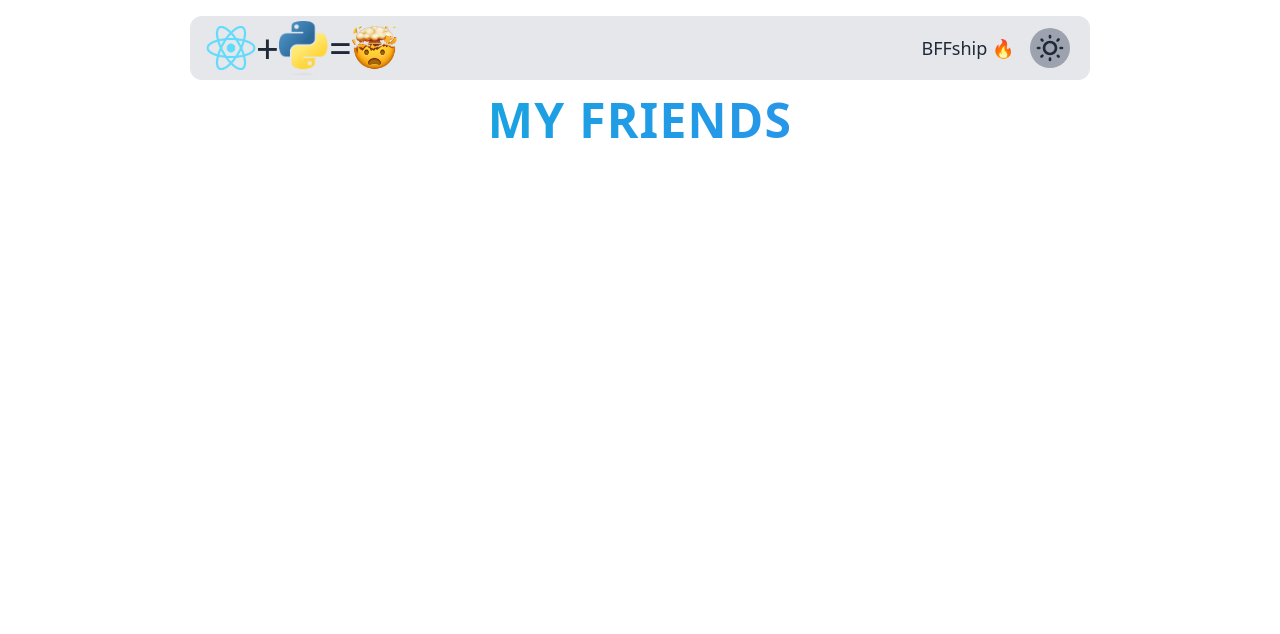
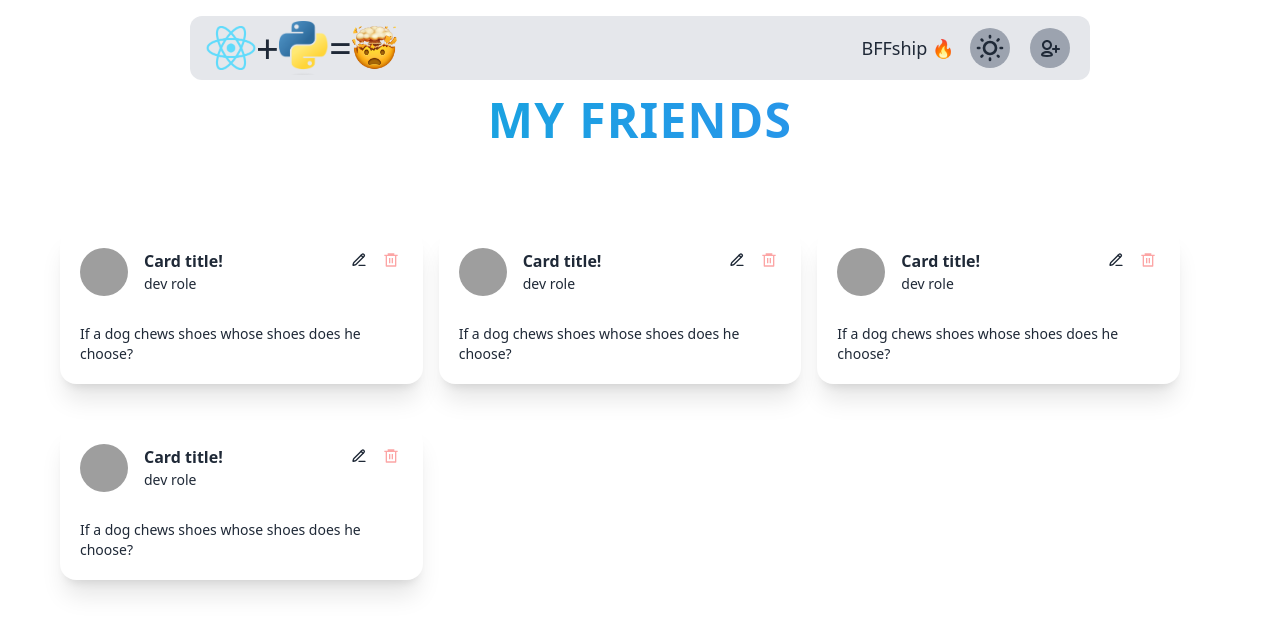
Before and after one commit to houssemchatibi/friends_list_app, a React (Vite) app in the folder frontend/: page / in a window 1280 px wide. Shown: the top 634 px of the page. Built offline with nearby package versions, Linux system fonts and the light colour scheme; grey boxes are pictures that could not be loaded.

Commit message:
create friends cards

```diff
--- a/frontend/package.json
+++ b/frontend/package.json
@@ -18,7 +18,8 @@
     "framer-motion": "^11.3.31",
     "postcss": "^8.4.44",
     "react": "^18.3.1",
-    "react-dom": "^18.3.1"
+    "react-dom": "^18.3.1",
+    "react-icons": "^5.3.0"
   },
   "devDependencies": {
     "@eslint/js": "^9.9.0",
@@ -31,6 +32,6 @@
     "eslint-plugin-react-refresh": "^0.4.9",
     "globals": "^15.9.0",
     "tailwindcss": "^3.4.10",
-    "vite": "^5.4.1"
+    "vite": "^5.4.3"
   }
 }
--- a/frontend/src/App.jsx
+++ b/frontend/src/App.jsx
@@ -1,11 +1,13 @@
 
+import { useState } from "react"
 import Navbar from "./components/Navbar"
+import UserGrid from "./components/UserGrid"
 
 
 
 function App() {
 
-
+const [users,setUsers] = useState();
   return (
     <div>
       <Navbar />
@@ -13,7 +15,7 @@ function App() {
       bg-gradient-to-r from-cyan-500 to-blue-500 bg-clip-text text-transparent">
         My friends
       </p>
-
+      <UserGrid users={users} setUsers={setUsers} />
     </div>
   )
 }
--- /dev/null
+++ b/frontend/src/components/CreateUserModal.jsx
@@ -0,0 +1,67 @@
+import React from 'react'
+import { TiUserAddOutline } from "react-icons/ti";
+
+const CreateUserModal = () => {
+
+  const closeModal = (e) => {
+    e.modal('hide');
+  }
+  return (
+    <div>
+      <button className=' bg-gray-400 rounded-full h-10 w-10 m-1 flex items-center justify-center'
+        onClick={() => document.getElementById('my_modal_2').showModal()}>
+        <TiUserAddOutline className='h-6 w-6' />
+      </button>
+      <dialog id="my_modal_2" className="modal flex items-start justify-center mt-20">
+        <div className="modal-box">
+          <form method="dialog">
+
+            <button className="btn btn-sm btn-circle btn-ghost absolute right-2 top-2">✕</button>
+          </form>
+          <h3 className="font-bold text-lg mb-5">My New Friend ❤️</h3>
+          <form className="max-w-sm mx-auto">
+
+            <div className='flex justify-between '>
+              <div className=" w-[48%] mb-5">
+                <label className="block mb-2 text-sm font-medium ">Full Name</label>
+                <input type="text" placeholder="Your Name" className="input input-bordered w-full  max-w-xs" required />
+              </div>
+              <div className="w-[48%] mb-5">
+                <label  className="block mb-2 text-sm font-medium">Your password</label>
+                <input type="text" placeholder="Your Role" className="input input-bordered w-full  max-w-xs" required />
+              </div>
+            </div>
+            <div className="mb-5">
+              <label className="block mb-2 text-sm font-medium">Description</label>
+              <textarea type="text" placeholder="Type here" rows="4" className="input input-bordered input-lg w-full text-sm focus:ring-blue-500 focus:border-blue-500 " />
+            </div>
+
+            <div className="flex mb-5">
+
+              <div className="flex items-center mx-3 ">
+                <input type="radio" name="radio-1" className="radio" />
+                <label htmlFor="inline-radio" className="ms-2 text-sm font-medium">Male</label>
+              </div>
+              <div className="flex items-center mx-3">
+                <input type="radio" name="radio-1" className="radio" />
+                <label htmlFor="inline-2-radio" className="ms-2 text-sm font-medium">Female</label>
+              </div>
+            </div>
+            <div className='flex justify-end space-x-2'>
+
+              <button className="btn bg-blue-500">Primary</button>
+
+              {/* if there is a button in form, it will close the modal */}
+              <button className="btn" onClick={() => document.getElementById("my_modal_2").close()}>Close</button>
+
+            </div>
+          </form>
+
+
+        </div>
+      </dialog>
+    </div>
+  )
+}
+
+export default CreateUserModal
--- a/frontend/src/components/Navbar.jsx
+++ b/frontend/src/components/Navbar.jsx
@@ -1,28 +1,18 @@
 import { Box, Container, Flex, Text, useColorModeValue } from "@chakra-ui/react";
 import { useEffect, useState } from "react";
+import CreateUserModal from "./CreateUserModal";
+import { useTheme } from "../hook/ThemeContext";
 
 
 const Navbar = () => {
 
-    const [theme, SetTheme] = useState(localStorage.getItem("theme") ? localStorage.getItem("theme") : "light")
+    const { theme, toggleTheme } = useTheme();
     const iconTheme = theme === 'light' ? "M5.64,17l-.71.71a1,1,0,0,0,0,1.41,1,1,0,0,0,1.41,0l.71-.71A1,1,0,0,0,5.64,17ZM5,12a1,1,0,0,0-1-1H3a1,1,0,0,0,0,2H4A1,1,0,0,0,5,12Zm7-7a1,1,0,0,0,1-1V3a1,1,0,0,0-2,0V4A1,1,0,0,0,12,5ZM5.64,7.05a1,1,0,0,0,.7.29,1,1,0,0,0,.71-.29,1,1,0,0,0,0-1.41l-.71-.71A1,1,0,0,0,4.93,6.34Zm12,.29a1,1,0,0,0,.7-.29l.71-.71a1,1,0,1,0-1.41-1.41L17,5.64a1,1,0,0,0,0,1.41A1,1,0,0,0,17.66,7.34ZM21,11H20a1,1,0,0,0,0,2h1a1,1,0,0,0,0-2Zm-9,8a1,1,0,0,0-1,1v1a1,1,0,0,0,2,0V20A1,1,0,0,0,12,19ZM18.36,17A1,1,0,0,0,17,18.36l.71.71a1,1,0,0,0,1.41,0,1,1,0,0,0,0-1.41ZM12,6.5A5.5,5.5,0,1,0,17.5,12,5.51,5.51,0,0,0,12,6.5Zm0,9A3.5,3.5,0,1,1,15.5,12,3.5,3.5,0,0,1,12,15.5Z" :
     "M21.64,13a1,1,0,0,0-1.05-.14,8.05,8.05,0,0,1-3.37.73A8.15,8.15,0,0,1,9.08,5.49a8.59,8.59,0,0,1,.25-2A1,1,0,0,0,8,2.36,10.14,10.14,0,1,0,22,14.05,1,1,0,0,0,21.64,13Zm-9.5,6.69A8.14,8.14,0,0,1,7.08,5.22v.27A10.15,10.15,0,0,0,17.22,15.63a9.79,9.79,0,0,0,2.1-.22A8.11,8.11,0,0,1,12.14,19.73Z"
-    const handleToggle = (e) => {
 
-        if (e.target.checked) {
-            SetTheme("dark")
-        } else {
-            SetTheme("light")
-        }
 
-    }
-    useEffect(() => {
-        localStorage.setItem("theme", theme);
-        const localTheme = localStorage.getItem("theme");
-        document.querySelector("html").setAttribute("data-theme", localTheme)
-    }, [theme])
     return (
-        <div className="flex justify-between h-16 bg-gray-200 p-4 max-w-[900px] mx-auto my-4 rounded-xl">
+        <div className=" flex justify-center sm:justify-between h-16 bg-gray-200 p-4 max-w-[900px] mx-auto my-4 rounded-xl">
             <div className='hidden sm:flex items-center justify-start'>
                 <img src='/react.png' alt='React logo' width={50} height={50} />
                 <Text fontSize={"40px"}>+</Text>
@@ -31,20 +21,20 @@ const Navbar = () => {
 
                 <img src='/explode.png' alt='Explode head' width={45} height={45} />
             </div>
-            <div className=" flex items-center gap-3 ">
+            <div className=" flex items-center gap-3 justify-center item">
                 <p className="text-lg font-medium hidden md:block">
                     BFFship 🔥
                 </p>
                 <label className="swap swap-rotate mx-1 p-1 bg-gray-400 rounded-full">
                     {/* this hidden checkbox controls the state */}
-                    <input type="checkbox" onChange={handleToggle} checked = { theme == "dark"} />
+                    <input type="checkbox" onChange={toggleTheme} checked = { theme == "dark"} />
 
                          {/* Sun-moon icon for light theme */}
                         <svg className="h-8 w-8 fill-current" xmlns="http://www.w3.org/2000/svg" viewBox="0 0 24 24">
                             <path d={iconTheme} />
                         </svg>
-
                 </label>
+                <CreateUserModal/>
             </div>
         </div>
     );
--- /dev/null
+++ b/frontend/src/components/UserCard.jsx
@@ -0,0 +1,46 @@
+import React from 'react'
+import { useTheme } from '../hook/ThemeContext';
+import { LuPencilLine } from "react-icons/lu";
+import { RiDeleteBin6Line } from "react-icons/ri";
+
+
+const UserCard = () => {
+    const { theme } = useTheme();
+
+    const cardBg = theme === "dark" ? "bg-gray-700" : "";
+    const textCol = theme === "dark" ? "text-white" : "";
+    return (
+        <div>
+            <div className={`card bg-base-100 w-full m-3 ${cardBg} shadow-xl`}>
+                <div className="card-body p-5">
+                    <div className='flex justify-between'>
+                        <div className='flex justify-center gap-4'>
+                            <div className="avatar">
+                                <div className="w-12 rounded-full">
+                                    <img src="https://img.daisyui.com/images/stock/photo-1534528741775-53994a69daeb.webp" />
+                                </div>
+                            </div>
+                            <div className=' flex flex-col justify-center '>
+                                <p className={`card-title text-base font-bold ${textCol}`}>Card title!</p>
+                                <p className={` text-sm ${textCol}`}>dev role</p>
+                            </div>
+                        </div>
+                        <div className='flex gap-2'>
+                            <button className='w-6 h-6 rounded hover:bg-gray-400 transition-colors flex items-center justify-center'>
+                                <LuPencilLine className='w-4 h-4' />
+                            </button>
+                            <button className='w-6 h-6 rounded hover:bg-gray-400 transition-colors flex items-center justify-center'>
+                                <RiDeleteBin6Line className='w-4 h-4 text-red-300 ' />
+                            </button>
+                        </div>
+                    </div>
+                    <p className={`mt-5 text-sm ${textCol}`}>If a dog chews shoes whose shoes does he choose?</p>
+
+                </div>
+            </div>
+
+        </div>
+    )
+}
+
+export default UserCard
--- /dev/null
+++ b/frontend/src/components/UserGrid.jsx
@@ -0,0 +1,22 @@
+import React, { useEffect, useState } from 'react'
+
+import UserCard from './UserCard';
+
+const UserGrid = () => {
+
+
+
+  return (
+    <>
+
+      <div className='grid grid-cols-1 sm:grid-cols-2 lg:grid-cols-3 max-w-[1200px] mx-2 p-10 gap-4 item-center'>
+     <UserCard/>
+     <UserCard/>
+     <UserCard/>
+     <UserCard/>
+      </div>
+    </>
+  )
+}
+
+export default UserGrid
--- /dev/null
+++ b/frontend/src/hook/ThemeContext.jsx
@@ -0,0 +1,28 @@
+import { createContext, useState, useContext, useEffect } from "react";
+
+// Create a context
+const ThemeContext = createContext();
+
+// Theme provider component
+export const ThemeProvider = ({ children }) => {
+  const [theme, setTheme] = useState(localStorage.getItem("theme") || "light");
+
+  const toggleTheme = () => {
+    const newTheme = theme === "light" ? "dark" : "light";
+    setTheme(newTheme);
+    localStorage.setItem("theme", newTheme);
+  };
+
+  useEffect(() => {
+    document.querySelector("html").setAttribute("data-theme", theme);
+  }, [theme]);
+
+  return (
+    <ThemeContext.Provider value={{ theme, toggleTheme }}>
+      {children}
+    </ThemeContext.Provider>
+  );
+};
+
+// Custom hook to use theme context
+export const useTheme = () => useContext(ThemeContext);
```
Also changed, not shown: frontend/src/main.jsx (+6 -3 lines), 2 other files (tests, documents, lock files or other folders).
